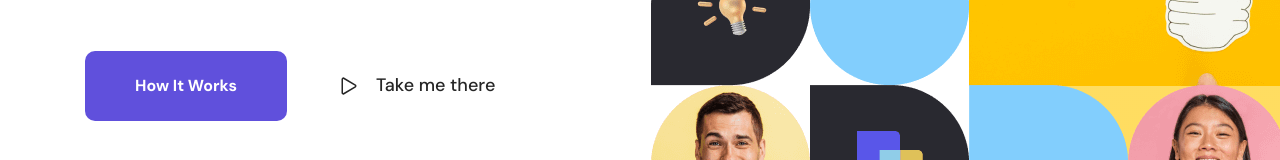
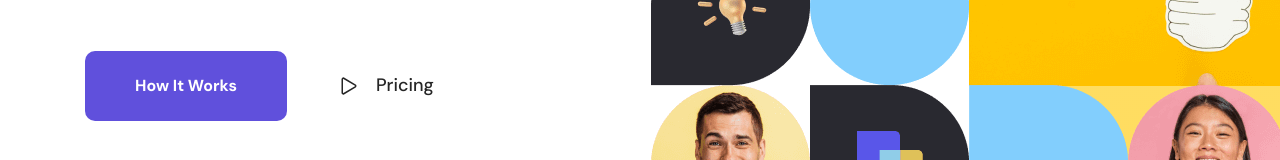
Before and after one commit to Aditya9985/Devmeup121, a plain HTML site: page index.html in a window 1280 px wide. Shown: the part 572-732 px from the top of the page. Drawn offline with nearby package versions, Linux system fonts and the light colour scheme; no server answers.

Commit message:
Update index.html

```diff
--- a/index.html
+++ b/index.html
@@ -123,7 +123,7 @@
               <button class="hero-btn" aria-label="pixology promo">
                 <ion-icon name="play-outline" aria-hidden="true"></ion-icon>
 
-                <a href="#price "><span class="span">Take me there</span></a>
+                <a href="#price "><span class="span">Pricing</span></a>
               </button>
             </div>
 
```
